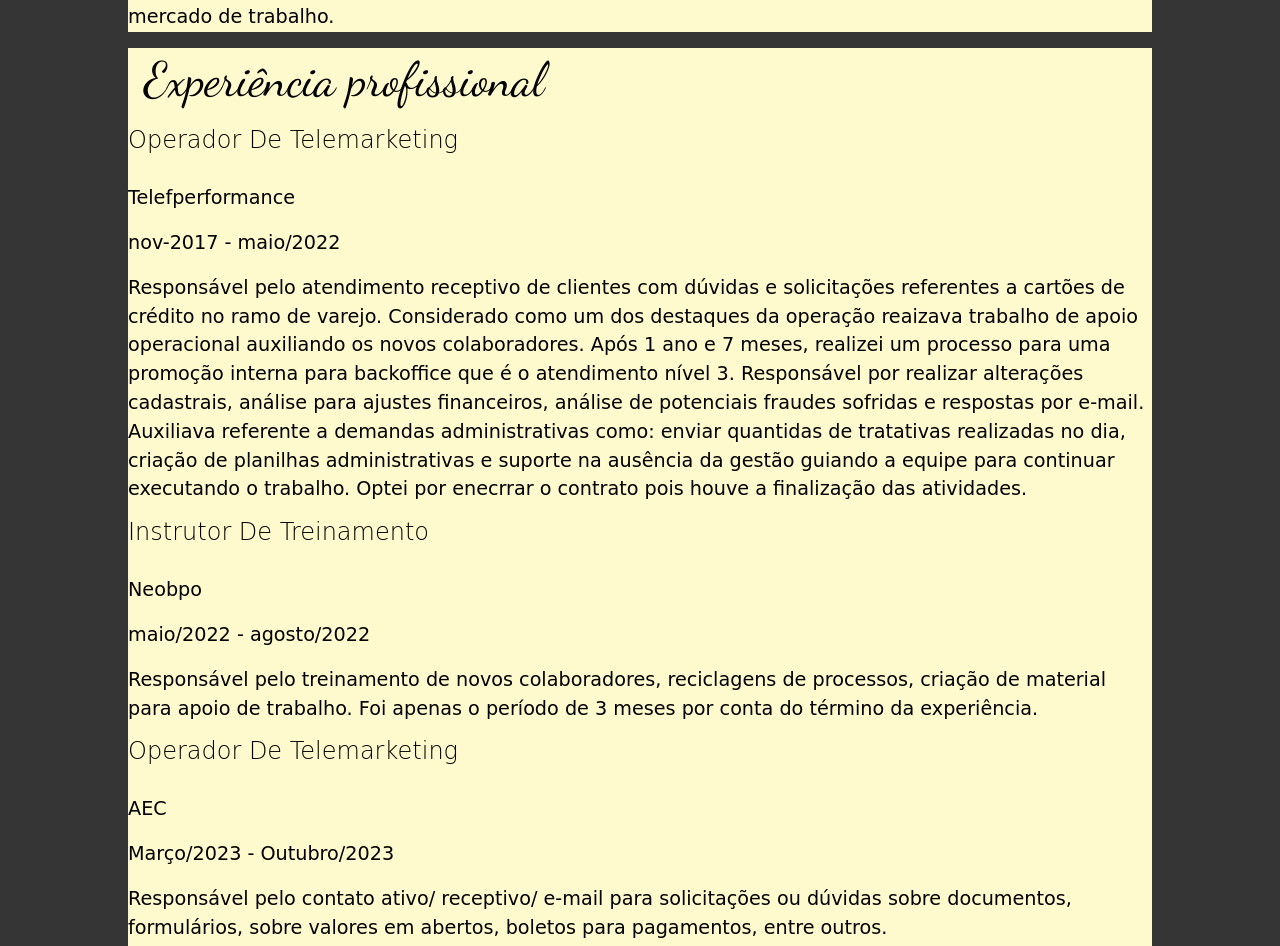
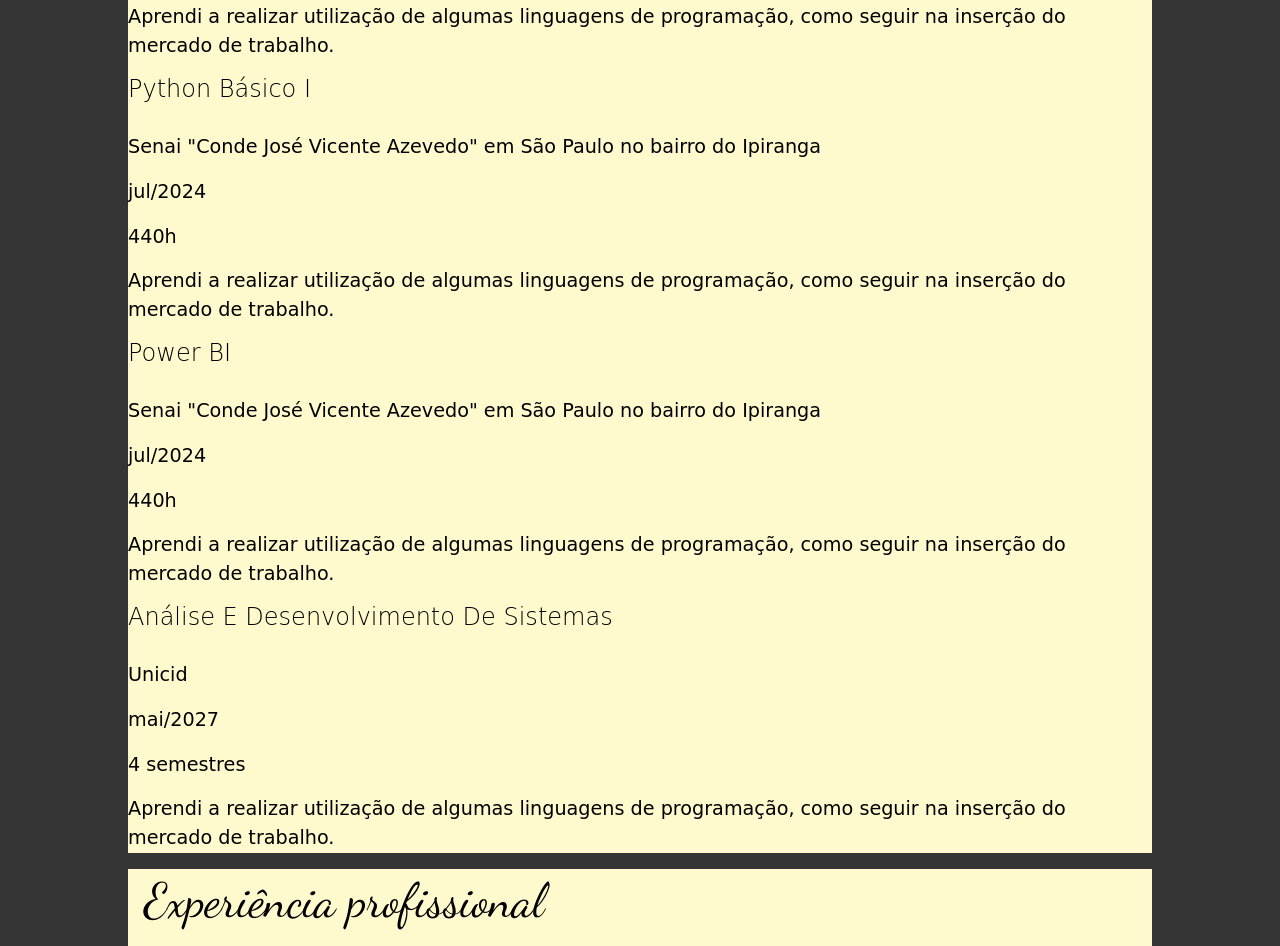
Before and after one commit to IagoPelitero/meu_curriculo, a plain HTML site: page index.html in a window 1280 px wide. Shown: the part 1168-2114 px from the top of the page. Drawn offline with Linux system fonts and the light colour scheme; a web font is replaced by a local one.

Commit message:
Update index.html
Feat: upgrade de informações do currículo

```diff
--- a/index.html
+++ b/index.html
@@ -29,8 +29,8 @@
 
         <h3>Sobre mim</h3>
 
-        <p>Meu nome é Iago Felipe tenho 26 anos, atualmente estudante de tecnologia e operador de telemarketing na área
-            de backoffice para a empresa Concentrix.</p>
+        <p>Meu nome é Iago Felipe. Atuamlmente estudo graduação de Análise e desenvoilvimento de sistemas pela instuição Unicid e trabalho como operador de telemarketing na Porto
+            para clientes que possuem cartão de crédito.</p>
 
         <h3>Como entrar em contato comigo</h3>
 
@@ -68,6 +68,45 @@
             <p>jul/2024</p>
 
             <p>440h</p>
+
+            <p>Aprendi a realizar utilização de algumas linguagens de programação, como seguir na inserção do mercado de trabalho.</p>
+        </div>
+
+         <div>
+
+            <h3>Python básico I</h3>
+
+            <p>Senai "Conde José Vicente Azevedo" em São Paulo no bairro do Ipiranga</p>
+
+            <p>jul/2024</p>
+
+            <p>440h</p>
+
+            <p>Aprendi a realizar utilização de algumas linguagens de programação, como seguir na inserção do mercado de trabalho.</p>
+        </div>
+
+         <div>
+
+            <h3>Power BI</h3>
+
+            <p>Senai "Conde José Vicente Azevedo" em São Paulo no bairro do Ipiranga</p>
+
+            <p>jul/2024</p>
+
+            <p>440h</p>
+
+            <p>Aprendi a realizar utilização de algumas linguagens de programação, como seguir na inserção do mercado de trabalho.</p>
+        </div>
+
+         <div>
+
+            <h3>Análise e desenvolvimento de sistemas</h3>
+
+            <p>Unicid</p>
+
+            <p>mai/2027</p>
+
+            <p>4 semestres</p>
 
             <p>Aprendi a realizar utilização de algumas linguagens de programação, como seguir na inserção do mercado de trabalho.</p>
         </div>
@@ -116,6 +155,8 @@
             <li>HTML</li>
             <li>CSS</li>
             <li>JavaScript</li>
+            <li>Python</li>
+            <li>Power BI</li>
             <li>Git</li>
             <li>GitHub</li>
             <li>GitHub Actions</li>
```
